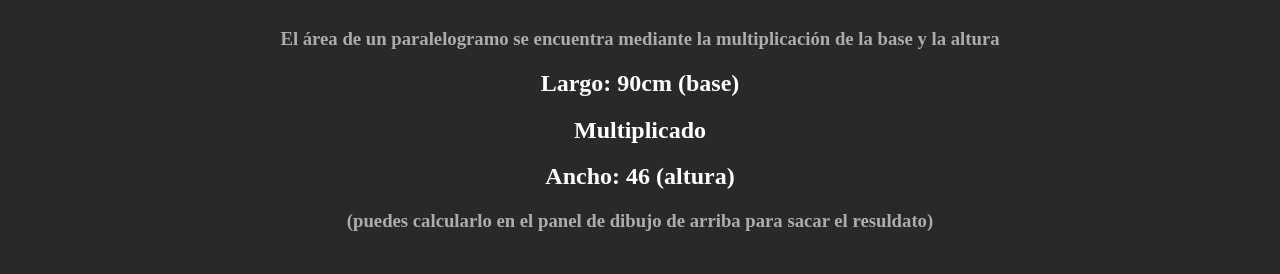
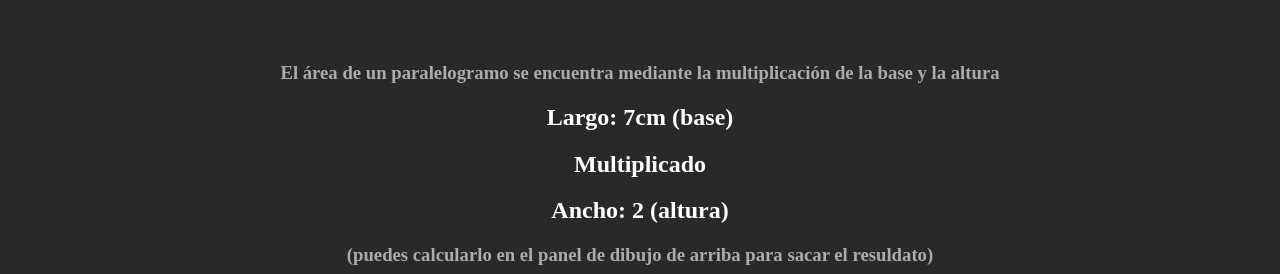
Before and after one commit to Marcscr/pagina-para-math, a plain HTML site: page Problema.html in a window 1280 px wide. Shown: the part 1630-1904 px from the top of the page. Drawn offline with Linux system fonts and the light colour scheme; a script that the page names is missing.

Commit message:
prueba 3

```diff
--- a/Problema.html
+++ b/Problema.html
@@ -132,16 +132,16 @@
 </script>
 
          <div class="img-container">
-              <img src="img/pregunta mejor vista.jpeg" alt="Descripción de la imagen">
+              <img src="img/e7c8c4e2-5c27-4670-9e01-024b1373c245.jfif" alt="Descripción de la imagen">
             </div>
             <div class="center-container">
 <h1>Propuestas</h1>
             </div>
 <div class="text-container">
             <h3>El área de un paralelogramo se encuentra mediante la multiplicación de la base y la altura</h3>
-            <h2>Largo: 90cm (base)</h2>
+            <h2>Largo: 7cm (base)</h2>
             <h2>Multiplicado</h2>
-            <h2>Ancho: 46 (altura)</h2>
+            <h2>Ancho: 2 (altura)</h2>
             <h3>(puedes calcularlo en el panel de dibujo de arriba para sacar el resuldato)</h3>
 </div>
 <header class="container-nav">
```
Also changed, not shown: img/e7c8c4e2-5c27-4670-9e01-024b1373c245.jfif (added).
